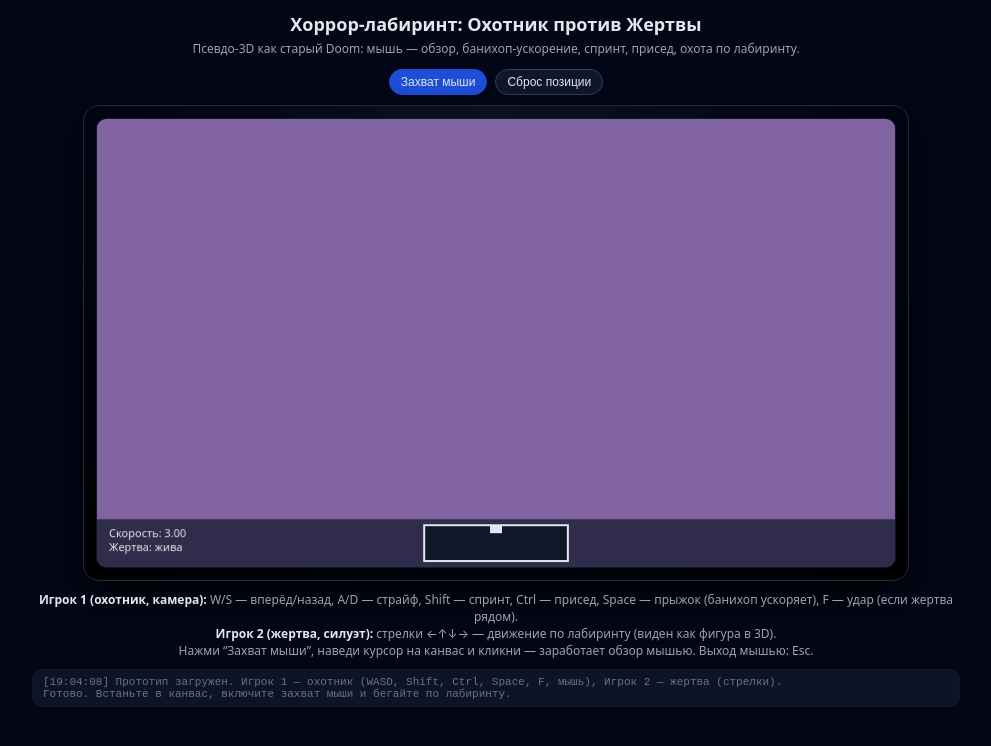
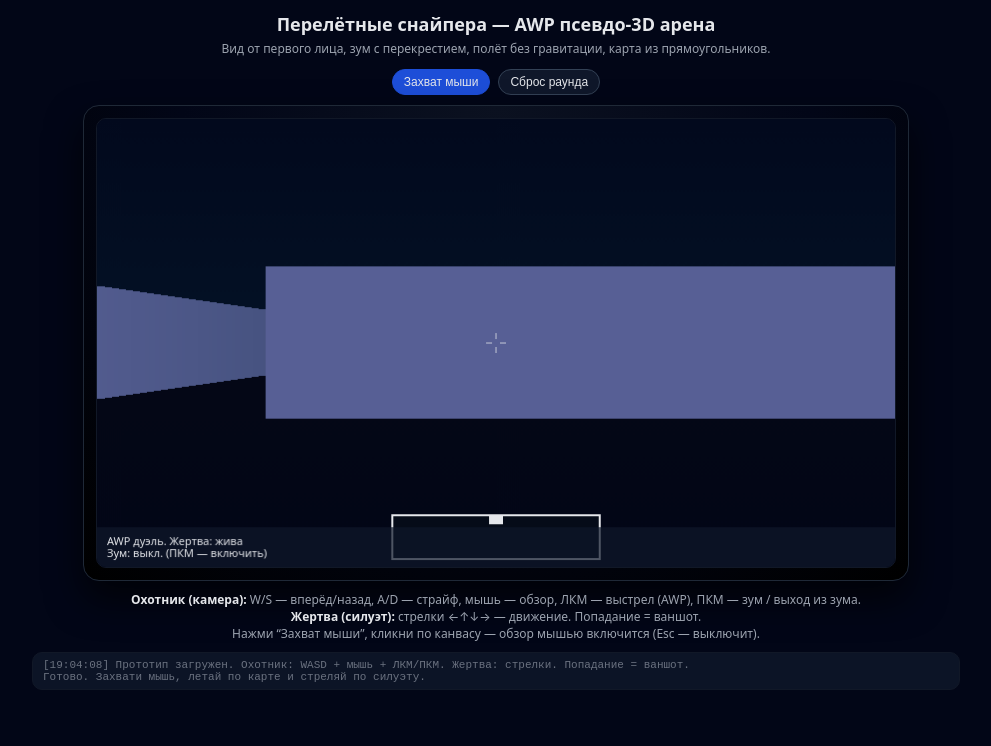
Before and after one commit to glamwin/mapgame, a plain HTML site: page index.html in a window 1280 px wide. Shown: the whole page, without its empty margins (144-1135 px from the left). Drawn offline with Linux system fonts and the light colour scheme; animation ran at ten frames a second.

Commit message:
Update index.html

```diff
--- a/index.html
+++ b/index.html
@@ -2,7 +2,7 @@
 <html lang="ru">
 <head>
   <meta charset="UTF-8" />
-  <title>Хоррор-лабиринт: охотник vs жертва</title>
+  <title>Перелётные снайпера — AWP арена</title>
   <style>
     * { box-sizing: border-box; }
     body {
@@ -80,7 +80,7 @@
       border: 1px solid #111827;
       background: #020617;
     }
-    #doomCanvas {
+    #arena {
       width: 800px;
       height: 450px;
       cursor: crosshair;
@@ -110,62 +110,60 @@
 </head>
 <body>
 <header>
-  <h1>Хоррор-лабиринт: Охотник против Жертвы</h1>
+  <h1>Перелётные снайпера — AWP псевдо-3D арена</h1>
   <p class="subtitle">
-    Псевдо-3D как старый Doom: мышь — обзор, банихоп-ускорение, спринт, присед, охота по лабиринту.
+    Вид от первого лица, зум с перекрестием, полёт без гравитации, карта из прямоугольников.
   </p>
 </header>
 
 <div class="layout">
   <div class="controls">
     <button id="lockBtn">Захват мыши</button>
-    <button id="resetBtn" class="secondary">Сброс позиции</button>
+    <button id="resetBtn" class="secondary">Сброс раунда</button>
   </div>
 
   <div class="container">
-    <canvas id="doomCanvas" width="800" height="450"></canvas>
+    <canvas id="arena" width="800" height="450"></canvas>
   </div>
 
   <div class="info">
-    <div><strong>Игрок 1 (охотник, камера):</strong> W/S — вперёд/назад, A/D — страйф, Shift — спринт, Ctrl — присед, Space — прыжок (банихоп ускоряет), F — удар (если жертва рядом).</div>
-    <div><strong>Игрок 2 (жертва, силуэт):</strong> стрелки ←↑↓→ — движение по лабиринту (виден как фигура в 3D).</div>
-    <div>Нажми “Захват мыши”, наведи курсор на канвас и кликни — заработает обзор мышью. Выход мышью: Esc.</div>
+    <div><strong>Охотник (камера):</strong> W/S — вперёд/назад, A/D — страйф, мышь — обзор, ЛКМ — выстрел (AWP), ПКМ — зум / выход из зума.</div>
+    <div><strong>Жертва (силуэт):</strong> стрелки ←↑↓→ — движение. Попадание = ваншот.</div>
+    <div>Нажми “Захват мыши”, кликни по канвасу — обзор мышью включится (Esc — выключит).</div>
   </div>
 
-  <div class="log" id="logBox">Готово. Встаньте в канвас, включите захват мыши и бегайте по лабиринту.</div>
+  <div class="log" id="logBox">Готово. Захвати мышь, летай по карте и стреляй по силуэту.</div>
 </div>
 
 <script>
 (function() {
-  const canvas = document.getElementById('doomCanvas');
+  const canvas = document.getElementById('arena');
   const ctx = canvas.getContext('2d');
-  const logBox = document.getElementById('logBox');
   const lockBtn = document.getElementById('lockBtn');
   const resetBtn = document.getElementById('resetBtn');
+  const logBox = document.getElementById('logBox');
 
   function log(msg) {
     const t = new Date().toLocaleTimeString('ru-RU', { hour12: false });
-    const line = `[${t}] ${msg}`;
-    logBox.textContent = line + "\n" + logBox.textContent;
+    logBox.textContent = `[${t}] ${msg}\n` + logBox.textContent;
   }
 
-  // ========= Pointer Lock (обзор мышью) =========
+  const W = canvas.width;
+  const H = canvas.height;
+  const HALF_H = H / 2;
+
+  // ===== Pointer lock =====
   lockBtn.addEventListener('click', () => {
     canvas.requestPointerLock();
   });
 
   document.addEventListener('pointerlockchange', () => {
     if (document.pointerLockElement === canvas) {
-      log('Мышь захвачена. Двигай мышью — обзор.');
+      log('Мышь захвачена.');
     } else {
-      log('Мышь отпущена (Esc).');
+      log('Мышь отпущена.');
     }
   });
-
-  // ========= Управление =========
-  const keys = {};
-  window.addEventListener('keydown', e => { keys[e.code] = true; });
-  window.addEventListener('keyup', e => { keys[e.code] = false; });
 
   let mouseDeltaX = 0;
   document.addEventListener('mousemove', e => {
@@ -174,33 +172,38 @@
     }
   });
 
-  // ========= Карта-лабиринт (больше, чем раньше) =========
-  // 0 — проход, 1 — стена
+  // ===== Управление =====
+  const keys = {};
+  window.addEventListener('keydown', e => { keys[e.code] = true; });
+  window.addEventListener('keyup', e => { keys[e.code] = false; });
+
+  // ===== Карта (прямоугольники-стены) =====
   const MAP_W = 24;
   const MAP_H = 24;
   const map = [
+    // Открытый центр с несколькими прямоугольниками-укрытиями и длинными линиями
     [1,1,1,1,1,1,1,1,1,1,1,1,1,1,1,1,1,1,1,1,1,1,1,1],
-    [1,0,0,0,0,0,0,0,0,1,0,0,0,0,1,0,0,0,1,0,0,0,0,1],
-    [1,0,1,1,1,0,1,1,0,1,0,1,1,0,1,0,1,0,1,0,1,1,0,1],
-    [1,0,1,0,0,0,0,1,0,0,0,1,0,0,1,0,1,0,0,0,0,1,0,1],
-    [1,0,1,0,1,1,0,1,1,1,0,1,0,1,1,0,1,1,1,1,0,1,0,1],
-    [1,0,0,0,0,1,0,0,0,1,0,0,0,1,0,0,0,0,0,1,0,0,0,1],
-    [1,0,1,1,0,1,1,1,0,1,1,1,0,1,0,1,1,1,0,1,1,1,0,1],
-    [1,0,0,1,0,0,0,1,0,0,0,1,0,0,0,1,0,0,0,1,0,0,0,1],
-    [1,1,0,1,1,1,0,1,1,1,0,1,1,1,0,1,1,1,0,1,1,1,0,1],
-    [1,0,0,0,0,1,0,0,0,1,0,0,0,1,0,0,0,0,0,1,0,0,0,1],
-    [1,0,1,1,0,1,1,1,0,1,1,1,0,1,0,1,1,1,0,1,1,1,0,1],
-    [1,0,1,0,0,0,0,1,0,0,0,1,0,0,0,1,0,0,0,1,0,0,0,1],
-    [1,0,1,0,1,1,0,1,1,1,0,1,0,1,1,0,1,1,1,1,0,1,0,1],
-    [1,0,0,0,0,1,0,0,0,1,0,0,0,1,0,0,0,0,0,1,0,0,0,1],
-    [1,0,1,1,0,1,1,1,0,1,1,1,0,1,0,1,1,1,0,1,1,1,0,1],
-    [1,0,0,1,0,0,0,1,0,0,0,1,0,0,0,1,0,0,0,1,0,0,0,1],
-    [1,1,0,1,1,1,0,1,1,1,0,1,1,1,0,1,1,1,0,1,1,1,0,1],
-    [1,0,0,0,0,1,0,0,0,1,0,0,0,1,0,0,0,0,0,1,0,0,0,1],
-    [1,0,1,1,0,1,1,1,0,1,1,1,0,1,0,1,1,1,0,1,1,1,0,1],
-    [1,0,1,0,0,0,0,1,0,0,0,1,0,0,0,1,0,0,0,1,0,0,0,1],
-    [1,0,1,0,1,1,0,1,1,1,0,1,0,1,1,0,1,1,1,1,0,1,0,1],
-    [1,0,0,0,0,1,0,0,0,1,0,0,0,1,0,0,0,0,0,1,0,0,0,1],
+    [1,0,0,0,0,0,0,0,0,0,0,0,0,0,0,0,0,0,0,0,0,0,0,1],
+    [1,0,0,0,0,0,0,0,0,0,0,0,0,0,0,0,0,0,0,0,0,0,0,1],
+    [1,0,0,0,0,0,0,0,0,1,1,1,0,0,0,1,1,1,0,0,0,0,0,1],
+    [1,0,0,0,0,0,0,0,0,1,0,1,0,0,0,1,0,1,0,0,0,0,0,1],
+    [1,0,0,0,0,0,0,0,0,1,0,1,0,0,0,1,0,1,0,0,0,0,0,1],
+    [1,0,0,0,0,0,0,0,0,1,0,1,0,0,0,1,0,1,0,0,0,0,0,1],
+    [1,0,0,0,0,0,0,0,0,1,1,1,0,0,0,1,1,1,0,0,0,0,0,1],
+    [1,0,0,0,0,0,0,0,0,0,0,0,0,0,0,0,0,0,0,0,0,0,0,1],
+    [1,0,0,0,0,1,1,1,0,0,0,0,0,0,0,0,0,1,1,1,0,0,0,1],
+    [1,0,0,0,0,1,0,1,0,0,0,0,0,0,0,0,0,1,0,1,0,0,0,1],
+    [1,0,0,0,0,1,0,1,0,0,0,0,0,0,0,0,0,1,0,1,0,0,0,1],
+    [1,0,0,0,0,1,1,1,0,0,0,0,0,0,0,0,0,1,1,1,0,0,0,1],
+    [1,0,0,0,0,0,0,0,0,0,0,0,0,0,0,0,0,0,0,0,0,0,0,1],
+    [1,0,0,0,0,0,0,0,0,1,1,1,0,0,0,1,1,1,0,0,0,0,0,1],
+    [1,0,0,0,0,0,0,0,0,1,0,1,0,0,0,1,0,1,0,0,0,0,0,1],
+    [1,0,0,0,0,0,0,0,0,1,0,1,0,0,0,1,0,1,0,0,0,0,0,1],
+    [1,0,0,0,0,0,0,0,0,1,0,1,0,0,0,1,0,1,0,0,0,0,0,1],
+    [1,0,0,0,0,0,0,0,0,1,1,1,0,0,0,1,1,1,0,0,0,0,0,1],
+    [1,0,0,0,0,0,0,0,0,0,0,0,0,0,0,0,0,0,0,0,0,0,0,1],
+    [1,0,0,0,0,0,0,0,0,0,0,0,0,0,0,0,0,0,0,0,0,0,0,1],
+    [1,0,0,0,0,0,0,0,0,0,0,0,0,0,0,0,0,0,0,0,0,0,0,1],
     [1,0,0,0,0,0,0,0,0,0,0,0,0,0,0,0,0,0,0,0,0,0,0,1],
     [1,1,1,1,1,1,1,1,1,1,1,1,1,1,1,1,1,1,1,1,1,1,1,1],
   ];
@@ -210,113 +213,72 @@
     return map[Math.floor(y)][Math.floor(x)] === 1;
   }
 
-  // ========= Игрок 1 (охотник) =========
+  // ===== Игрок 1 (охотник) =====
   const player = {
-    x: 2.5,
-    y: 2.5,
+    x: 4.5,
+    y: 4.5,
     angle: 0,
-    baseSpeed: 3.0,
-    speed: 3.0,
-    maxSpeed: 9.0,
-    bunnyBoost: 1.4,
-    friction: 3.0,
-    rotSpeedMouse: 0.0025,
-    crouch: false,
-    eyeHeight: 0.5, // влияет на вертикальное смещение проекции
-    isJumping: false,
-    jumpCooldown: 0, // чтобы не спамить space
+    baseSpeed: 5.0,
+    speed: 5.0
   };
 
-  // ========= Игрок 2 (жертва) =========
+  // ===== Жертва =====
   const victim = {
-    x: 20.5,
-    y: 20.5,
-    speed: 2.8,
-    alive: true,
+    x: 19.5,
+    y: 16.5,
+    alive: true
   };
 
-  // ========= Настройки рендера =========
-  const W = canvas.width;
-  const H = canvas.height;
-  const HALF_H = H / 2;
-  const FOV = Math.PI / 3;
-  const HALF_FOV = FOV / 2;
-  const NUM_RAYS = W;
-  const PROJ_PLANE_DIST = (W / 2) / Math.tan(HALF_FOV);
+  // ===== Параметры "3D" =====
+  let FOV = Math.PI / 3;       // обычный
+  const FOV_NORMAL = Math.PI / 3;
+  const FOV_ZOOM = Math.PI / 12; // зум
+  const HALF_FOV_NORMAL = FOV_NORMAL / 2;
+  const HALF_FOV_ZOOM = FOV_ZOOM / 2;
 
-  // ========= Лучи =========
-  function castRay(rayAngle) {
+  let PROJ_PLANE_DIST = (W / 2) / Math.tan(FOV / 2);
+  function updateProjPlane() {
+    PROJ_PLANE_DIST = (W / 2) / Math.tan(FOV / 2);
+  }
+
+  let zoomed = false;
+  let sensBase = 0.0025;
+  let sensCurrent = sensBase;
+
+  // ===== Луч =====
+  function castRay(angle, maxDist = 40) {
     const step = 0.02;
     let dist = 0;
-    let hit = false;
     let hitX = player.x;
     let hitY = player.y;
+    const cos = Math.cos(angle);
+    const sin = Math.sin(angle);
 
-    const cos = Math.cos(rayAngle);
-    const sin = Math.sin(rayAngle);
-
-    while (!hit && dist < 30) {
+    while (dist < maxDist) {
       dist += step;
       hitX = player.x + cos * dist;
       hitY = player.y + sin * dist;
       if (isWall(hitX, hitY)) {
-        hit = true;
+        return { hit: true, dist, hitX, hitY };
       }
     }
-    return { dist, hit, hitX, hitY };
+    return { hit: false, dist: maxDist, hitX, hitY };
   }
 
-  // ========= Движение охотника (банихоп, спринт, присед) =========
+  // ===== Движение охотника =====
   function movePlayer(dt) {
-    // мышь — поворот
+    // мышь → поворот
     if (document.pointerLockElement === canvas) {
-      player.angle += mouseDeltaX * player.rotSpeedMouse;
+      player.angle += mouseDeltaX * sensCurrent;
     }
     mouseDeltaX = 0;
 
     const forward = (keys['KeyW'] || false) - (keys['KeyS'] || false);
-    const strafe = (keys['KeyD'] || false) - (keys['KeyA'] || false);
+    const strafe  = (keys['KeyD'] || false) - (keys['KeyA'] || false);
 
-    // спринт
-    let targetSpeed = player.baseSpeed;
-    if (keys['ShiftLeft'] || keys['ShiftRight']) {
-      targetSpeed *= 1.7;
-    }
-
-    // присед
-    if (keys['ControlLeft'] || keys['ControlRight']) {
-      player.crouch = true;
-      targetSpeed *= 0.5;
-      player.eyeHeight = 0.35;
-    } else {
-      player.crouch = false;
-      player.eyeHeight = 0.5;
-    }
-
-    // банихоп: если Space нажали при движении — буст
-    player.jumpCooldown -= dt;
-    if (player.jumpCooldown < 0) player.jumpCooldown = 0;
-    if (keys['Space'] && player.jumpCooldown === 0 && (forward !== 0 || strafe !== 0)) {
-      // увеличиваем текущую скорость
-      player.speed = Math.min(player.speed * player.bunnyBoost, player.maxSpeed);
-      player.jumpCooldown = 0.25; // нельзя прыгать слишком часто
-    }
-
-    // плавное стремление к targetSpeed
-    if (player.speed < targetSpeed) {
-      player.speed += 4 * dt;
-    } else if (player.speed > targetSpeed) {
-      player.speed -= player.friction * dt;
-      if (player.speed < targetSpeed) player.speed = targetSpeed;
-    }
-
-    // движение по направлению
-    const angle = player.angle;
-    const cos = Math.cos(angle);
-    const sin = Math.sin(angle);
-
-    let dx = 0;
-    let dy = 0;
+    let dx = 0, dy = 0;
+    const cos = Math.cos(player.angle);
+    const sin = Math.sin(player.angle);
 
     if (forward !== 0) {
       dx += cos * forward;
@@ -333,22 +295,22 @@
 
     const newX = player.x + dx;
     const newY = player.y + dy;
-
     if (!isWall(newX, player.y)) player.x = newX;
     if (!isWall(player.x, newY)) player.y = newY;
   }
 
-  // ========= Движение жертвы =========
+  // ===== Движение жертвы (стрелки) =====
   function moveVictim(dt) {
     if (!victim.alive) return;
     let vx = 0, vy = 0;
-    if (keys['ArrowUp']) vy -= 1;
-    if (keys['ArrowDown']) vy += 1;
-    if (keys['ArrowLeft']) vx -= 1;
+    if (keys['ArrowUp'])    vy -= 1;
+    if (keys['ArrowDown'])  vy += 1;
+    if (keys['ArrowLeft'])  vx -= 1;
     if (keys['ArrowRight']) vx += 1;
     const len = Math.hypot(vx, vy) || 1;
-    vx = vx / len * victim.speed * dt;
-    vy = vy / len * victim.speed * dt;
+    const speed = 3.5;
+    vx = vx / len * speed * dt;
+    vy = vy / len * speed * dt;
 
     const newX = victim.x + vx;
     const newY = victim.y + vy;
@@ -356,66 +318,138 @@
     if (!isWall(victim.x, newY)) victim.y = newY;
   }
 
-  // ========= Удар (F) =========
-  function handleMelee() {
-    if (!victim.alive) return;
-    if (!keys['KeyF']) return;
-    // дистанция до жертвы
+  // ===== Стрельба (AWP) =====
+  let canShoot = true;
+  let shootCooldown = 0;
+  window.addEventListener('mousedown', e => {
+    if (document.pointerLockElement !== canvas) return;
+    if (e.button === 0) { // ЛКМ
+      tryShoot();
+    }
+    if (e.button === 2) { // ПКМ — зум
+      zoomed = !zoomed;
+      if (zoomed) {
+        FOV = FOV_ZOOM;
+        sensCurrent = sensBase * 0.4;
+      } else {
+        FOV = FOV_NORMAL;
+        sensCurrent = sensBase;
+      }
+      updateProjPlane();
+      e.preventDefault();
+    }
+  });
+
+  // отключить контекстное меню по ПКМ
+  canvas.addEventListener('contextmenu', e => e.preventDefault());
+
+  function lineOfSightToVictim() {
+    // проверяем, есть ли стена между игроком и жертвой
     const dx = victim.x - player.x;
     const dy = victim.y - player.y;
-    const dist = Math.hypot(dx, dy);
-    if (dist < 0.7) {
-      victim.alive = false;
-      log('Охотник добрался до жертвы. Жертва убита.');
+    const distToVictim = Math.hypot(dx, dy);
+    const angleToVictim = Math.atan2(dy, dx);
+    const step = 0.05;
+    let t = 0;
+
+    const cos = Math.cos(angleToVictim);
+    const sin = Math.sin(angleToVictim);
+
+    while (t < distToVictim) {
+      const sx = player.x + cos * t;
+      const sy = player.y + sin * t;
+      if (isWall(sx, sy)) return false;
+      t += step;
     }
+    return true;
   }
 
-  // ========= Отрисовка =========
-  function draw() {
-    // фон: тёмное "небо" и "пол"
-    ctx.fillStyle = '#020617';
-    ctx.fillRect(0, 0, W, H / 2);
-    ctx.fillStyle = '#050816';
-    ctx.fillRect(0, H / 2, W, H / 2);
+  function tryShoot() {
+    if (!canShoot || shootCooldown > 0) return;
+    canShoot = false;
+    shootCooldown = 0.8; // перезарядка
+    log('Выстрел (AWP).');
 
-    // стены
+    // AWP hitscan: направление = угол камеры
+    const dx = victim.x - player.x;
+    const dy = victim.y - player.y;
+    const distToVictim = Math.hypot(dx, dy);
+    if (!victim.alive) return;
+
+    // проверка угла: жёсткий конус
+    const angleToVictim = Math.atan2(dy, dx);
+    let delta = angleToVictim - player.angle;
+    while (delta > Math.PI) delta -= 2 * Math.PI;
+    while (delta < -Math.PI) delta += 2 * Math.PI;
+
+    const headshotCone = zoomed ? (Math.PI / 180) * 0.6 : (Math.PI / 180) * 1.5; // чем меньше угол, тем точнее
+    if (Math.abs(delta) > headshotCone) {
+      // промах по направлению
+      return;
+    }
+
+    // проверка, нет ли стены между
+    if (!lineOfSightToVictim()) {
+      // стена между
+      return;
+    }
+
+    // попадание
+    victim.alive = false;
+    log('Попадание! Жертва уничтожена.');
+  }
+
+  // ===== Рендер =====
+  function drawWalls() {
+    // небо
+    ctx.fillStyle = '#02091d';
+    ctx.fillRect(0, 0, W, HALF_H);
+    // "небо" слегка градиентом
+    const grad = ctx.createLinearGradient(0, 0, 0, HALF_H);
+    grad.addColorStop(0, '#02091d');
+    grad.addColorStop(1, '#041226');
+    ctx.fillStyle = grad;
+    ctx.fillRect(0, 0, W, HALF_H);
+
+    // пол
+    const grad2 = ctx.createLinearGradient(0, HALF_H, 0, H);
+    grad2.addColorStop(0, '#050816');
+    grad2.addColorStop(1, '#020617');
+    ctx.fillStyle = grad2;
+    ctx.fillRect(0, HALF_H, W, HALF_H);
+
+    const halfFov = FOV / 2;
+    const projPlaneDist = PROJ_PLANE_DIST;
+
     for (let x = 0; x < W; x++) {
       const screenX = x - W / 2;
-      const rayAngle = player.angle + Math.atan(screenX / PROJ_PLANE_DIST);
+      const rayAngle = player.angle + Math.atan(screenX / projPlaneDist);
 
       const result = castRay(rayAngle);
-
       let dist = result.dist;
-      // устранение рыбьего глаза
+      // исправляем рыбьий глаз
       dist *= Math.cos(rayAngle - player.angle);
 
-      const wallHeight = (1 * PROJ_PLANE_DIST) / dist;
-      const eyeOffset = (player.eyeHeight - 0.5) * H * 0.6; // сдвиг горизонта при приседе
-      const startY = Math.floor(H / 2 - wallHeight / 2 + eyeOffset);
-      const endY = Math.floor(H / 2 + wallHeight / 2 + eyeOffset);
+      const wallHeight = projPlaneDist / dist;
+      const startY = Math.floor(HALF_H - wallHeight / 2);
+      const endY = Math.floor(HALF_H + wallHeight / 2);
 
-      let shade = 1 / (1 + dist * 0.1);
+      let shade = 1 / (1 + dist * 0.15);
       if (shade > 1) shade = 1;
       if (shade < 0.1) shade = 0.1;
-      const r = Math.floor(30 + 100 * shade);
-      const g = Math.floor(20 + 80 * shade);
-      const b = Math.floor(40 + 120 * shade);
+      const r = Math.floor(40 + 80 * shade);
+      const g = Math.floor(60 + 60 * shade);
+      const b = Math.floor(90 + 100 * shade);
       ctx.strokeStyle = `rgb(${r},${g},${b})`;
       ctx.beginPath();
       ctx.moveTo(x, startY);
       ctx.lineTo(x, endY);
       ctx.stroke();
     }
-
-    // спрайт жертвы
-    if (victim.alive) {
-      drawVictimSprite();
-    }
-
-    drawHUD();
   }
 
   function drawVictimSprite() {
+    if (!victim.alive) return;
     const dx = victim.x - player.x;
     const dy = victim.y - player.y;
     const dist = Math.hypot(dx, dy);
@@ -426,60 +460,118 @@
     while (delta > Math.PI) delta -= 2 * Math.PI;
     while (delta < -Math.PI) delta += 2 * Math.PI;
 
-    if (Math.abs(delta) > HALF_FOV + 0.3) return; // вне поля зрения
+    const halfFov = FOV / 2;
+    if (Math.abs(delta) > halfFov + 0.3) return;
 
     const spriteScreenX = Math.tan(delta) * PROJ_PLANE_DIST;
-    const spriteSize = (1 * PROJ_PLANE_DIST) / dist;
+    const spriteSize = PROJ_PLANE_DIST / dist;
+
     const xCenter = W / 2 + spriteScreenX;
-    const eyeOffset = (player.eyeHeight - 0.5) * H * 0.6;
-    const yMid = H / 2 + eyeOffset;
+    const yMid = HALF_H;
     const yTop = yMid - spriteSize / 2;
 
     const w = spriteSize * 0.6;
-    const h = spriteSize * 1.2;
+    const h = spriteSize * 1.4;
 
-    // лёгкий "glow"
-    ctx.fillStyle = 'rgba(148,27,27,0.3)';
+    // ореол
+    ctx.fillStyle = 'rgba(148,27,27,0.25)';
     ctx.fillRect(xCenter - w, yTop - 10, w * 2, h + 20);
 
+    // тело
     ctx.fillStyle = '#f97316';
-    ctx.fillRect(xCenter - w / 2, yTop, w, h);
+    ctx.fillRect(xCenter - w/2, yTop + h*0.2, w, h*0.8);
+    // голова
+    ctx.fillStyle = '#f97316';
+    ctx.fillRect(xCenter - w/3, yTop, (2*w)/3, h*0.25);
+
     ctx.strokeStyle = '#111827';
     ctx.lineWidth = 2;
-    ctx.strokeRect(xCenter - w / 2, yTop, w, h);
+    ctx.strokeRect(xCenter - w/2, yTop + h*0.2, w, h*0.8);
+    ctx.strokeRect(xCenter - w/3, yTop, (2*w)/3, h*0.25);
 
-    // "глаза"
+    // глаза
     ctx.fillStyle = '#facc15';
-    ctx.fillRect(xCenter - w / 4, yTop + h * 0.2, 4, 4);
-    ctx.fillRect(xCenter + w / 4 - 4, yTop + h * 0.2, 4, 4);
+    const gh = yTop + h*0.08;
+    ctx.fillRect(xCenter - w*0.18, gh, 4, 4);
+    ctx.fillRect(xCenter + w*0.18 - 4, gh, 4, 4);
   }
 
-  function drawHUD() {
-    // нижняя панель
-    ctx.fillStyle = 'rgba(15,23,42,0.7)';
-    ctx.fillRect(0, H - 48, W, 48);
-
-    // скорость
-    ctx.fillStyle = '#e5e7eb';
-    ctx.font = '11px system-ui';
-    ctx.fillText('Скорость: ' + player.speed.toFixed(2), 12, H - 30);
-    ctx.fillText('Жертва: ' + (victim.alive ? 'жива' : 'убита'), 12, H - 16);
-
-    // простая "рука"/оружие снизу
-    const gunW = W * 0.18;
-    const gunH = 36;
+  function drawGun() {
+    const gunW = W * 0.26;
+    const gunH = 44;
     const gx = W / 2 - gunW / 2;
-    const gy = H - gunH - 6;
-    ctx.fillStyle = '#0f172a';
+    const gy = H - gunH - 8;
+    ctx.fillStyle = '#050b18';
     ctx.fillRect(gx, gy, gunW, gunH);
     ctx.strokeStyle = '#e5e7eb';
     ctx.lineWidth = 2;
     ctx.strokeRect(gx, gy, gunW, gunH);
+
     ctx.fillStyle = '#e5e7eb';
-    ctx.fillRect(W/2 - 6, gy, 12, 8); // "ствол"
+    ctx.fillRect(W/2 - 7, gy, 14, 9); // "ствол"
   }
 
-  // ========= Цикл =========
+  function drawCrosshair() {
+    ctx.save();
+    ctx.strokeStyle = '#e5e7eb';
+    ctx.lineWidth = zoomed ? 1.2 : 0.8;
+    const size = zoomed ? 22 : 10;
+    const gap = zoomed ? 3 : 4;
+    const cx = W / 2;
+    const cy = HALF_H;
+
+    // вертикаль
+    ctx.beginPath();
+    ctx.moveTo(cx, cy - size);
+    ctx.lineTo(cx, cy - gap);
+    ctx.moveTo(cx, cy + gap);
+    ctx.lineTo(cx, cy + size);
+    ctx.stroke();
+
+    // горизонталь
+    ctx.beginPath();
+    ctx.moveTo(cx - size, cy);
+    ctx.lineTo(cx - gap, cy);
+    ctx.moveTo(cx + gap, cy);
+    ctx.lineTo(cx + size, cy);
+    ctx.stroke();
+
+    if (zoomed) {
+      // круговой контур прицела + затемнение краёв
+      ctx.beginPath();
+      ctx.arc(cx, cy, W*0.23, 0, Math.PI*2);
+      ctx.strokeStyle = 'rgba(229,231,235,0.7)';
+      ctx.lineWidth = 1;
+      ctx.stroke();
+
+      ctx.beginPath();
+      ctx.arc(cx, cy, W*0.24, 0, Math.PI*2);
+      ctx.strokeStyle = 'rgba(15,23,42,0.9)';
+      ctx.lineWidth = W*0.52;
+      ctx.stroke();
+    }
+    ctx.restore();
+  }
+
+  function drawHUD() {
+    ctx.fillStyle = 'rgba(15,23,42,0.7)';
+    ctx.fillRect(0, H-40, W, 40);
+
+    ctx.fillStyle = '#e5e7eb';
+    ctx.font = '11px system-ui';
+    ctx.fillText('AWP дуэль. Жертва: ' + (victim.alive ? 'жива' : 'уничтожена'), 10, H-22);
+    ctx.fillText('Зум: ' + (zoomed ? 'включён (ПКМ — выключить)' : 'выкл. (ПКМ — включить)'), 10, H-10);
+  }
+
+  function draw() {
+    drawWalls();
+    drawVictimSprite();
+    drawGun();
+    drawCrosshair();
+    drawHUD();
+  }
+
+  // ===== Цикл =====
   let lastTime = performance.now();
   function loop(now) {
     const dt = (now - lastTime) / 1000;
@@ -487,26 +579,36 @@
 
     movePlayer(dt);
     moveVictim(dt);
-    handleMelee();
+
+    if (!canShoot) {
+      shootCooldown -= dt;
+      if (shootCooldown <= 0) {
+        shootCooldown = 0;
+        canShoot = true;
+      }
+    }
+
     draw();
-
     requestAnimationFrame(loop);
   }
   requestAnimationFrame(loop);
 
-  // ========= Сброс позиций =========
+  // ===== Сброс =====
   resetBtn.addEventListener('click', () => {
-    player.x = 2.5;
-    player.y = 2.5;
+    player.x = 4.5;
+    player.y = 4.5;
     player.angle = 0;
-    player.speed = player.baseSpeed;
-    victim.x = 20.5;
-    victim.y = 20.5;
+    victim.x = 19.5;
+    victim.y = 16.5;
     victim.alive = true;
-    log('Позиции сброшены. Охотник и жертва вернулись на старт.');
+    zoomed = false;
+    FOV = FOV_NORMAL;
+    sensCurrent = sensBase;
+    updateProjPlane();
+    log('Раунд сброшен. Позиции и зум сброшены.');
   });
 
-  log('Прототип загружен. Игрок 1 — охотник (WASD, Shift, Ctrl, Space, F, мышь), Игрок 2 — жертва (стрелки).');
+  log('Прототип загружен. Охотник: WASD + мышь + ЛКМ/ПКМ. Жертва: стрелки. Попадание = ваншот.');
 })();
 </script>
 </body>
```
